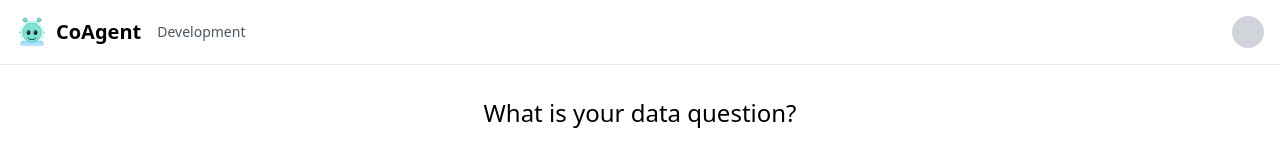
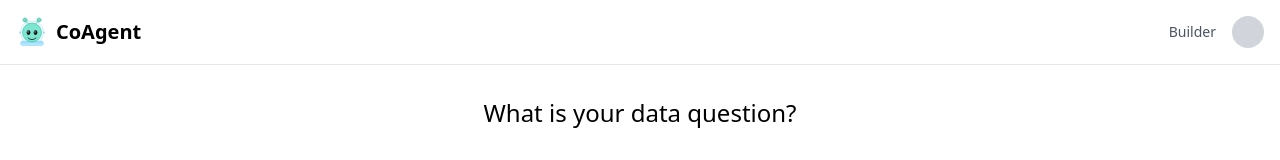
Before and after one commit to ajhunyady/sql-ai, a Svelte app: page / in a window 1280 px wide. Shown: the top 160 px of the page. Built offline with nearby package versions, Linux system fonts and the light colour scheme.

Commit message:
Rename development view to builder and move menu

```diff
--- a/src/App.svelte
+++ b/src/App.svelte
@@ -1,6 +1,6 @@
 <script>
   import Home from './lib/Home.svelte';
-  import Development from './lib/Development.svelte';
+  import Builder from './lib/Builder.svelte';
   import AgentWorkspace from './lib/AgentWorkspace.svelte';
   import AgentGuide from './lib/AgentGuide.svelte';
   import EventLog from './lib/EventLog.svelte';
@@ -30,25 +30,27 @@
       >
         CoAgent
       </button>
+      <div class="ml-auto flex items-center gap-4">
         <button
-        class="ml-4 text-sm text-gray-600"
+          class="text-sm text-gray-600"
           on:click={() => {
-          currentView.set('development');
+            currentView.set('builder');
             currentAgent.set(null);
-          setPath('/development');
+            setPath('/builder');
           }}
         >
-        Development
+          Builder
         </button>
-      <div class="rounded-full bg-gray-300 w-8 h-8 ml-auto"></div>
+        <div class="rounded-full bg-gray-300 w-8 h-8"></div>
+      </div>
     </div>
   </header>
   <main class="flex-1 overflow-y-auto">
     <div class="w-full max-w-screen-2xl mx-auto">
       {#if $currentView === 'home'}
         <Home />
-      {:else if $currentView === 'development'}
-        <Development />
+      {:else if $currentView === 'builder'}
+        <Builder />
       {:else if $currentView === 'guide'}
         <AgentGuide />
       {:else if $currentView === 'log'}
--- a/src/lib/Development.svelte
+++ b/src/lib/Builder.svelte
@@ -5,7 +5,7 @@
 
 <div class="p-8">
   <div class="flex items-center justify-between mb-4">
-    <h1 class="text-2xl">Agent Development</h1>
+    <h1 class="text-2xl">Agent Builder</h1>
     <div class="flex items-center gap-4">
       <input
         type="text"
--- a/src/stores.js
+++ b/src/stores.js
@@ -109,17 +109,17 @@ export function deleteAgent(agent) {
   const curr = get(currentAgent);
   if (curr && curr.id === agent.id) {
     currentAgent.set(null);
-    currentView.set('development');
-    setPath('/development');
+    currentView.set('builder');
+    setPath('/builder');
   }
 }
 
 function handleRoute() {
   if (typeof window === 'undefined') return;
   const path = window.location.pathname;
-  if (path === '/development') {
+  if (path === '/builder') {
     currentAgent.set(null);
-    currentView.set('development');
+    currentView.set('builder');
     return;
   }
   const agent = get(agents).find(a => a.id === path);
```
Also changed, not shown: 1 other file (tests, documents, lock files or other folders). Lines whose indentation alone changed are shown as unchanged.
